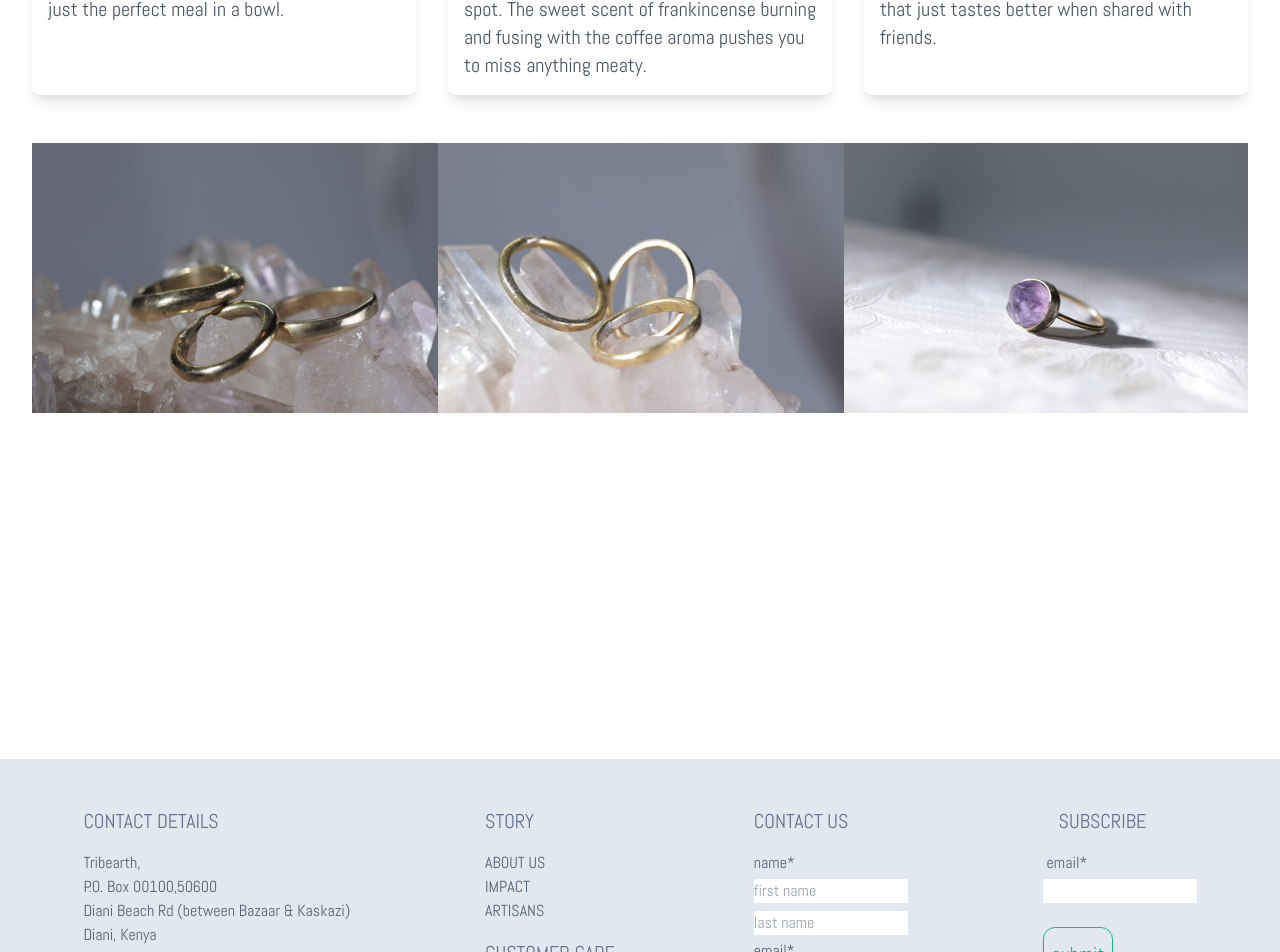
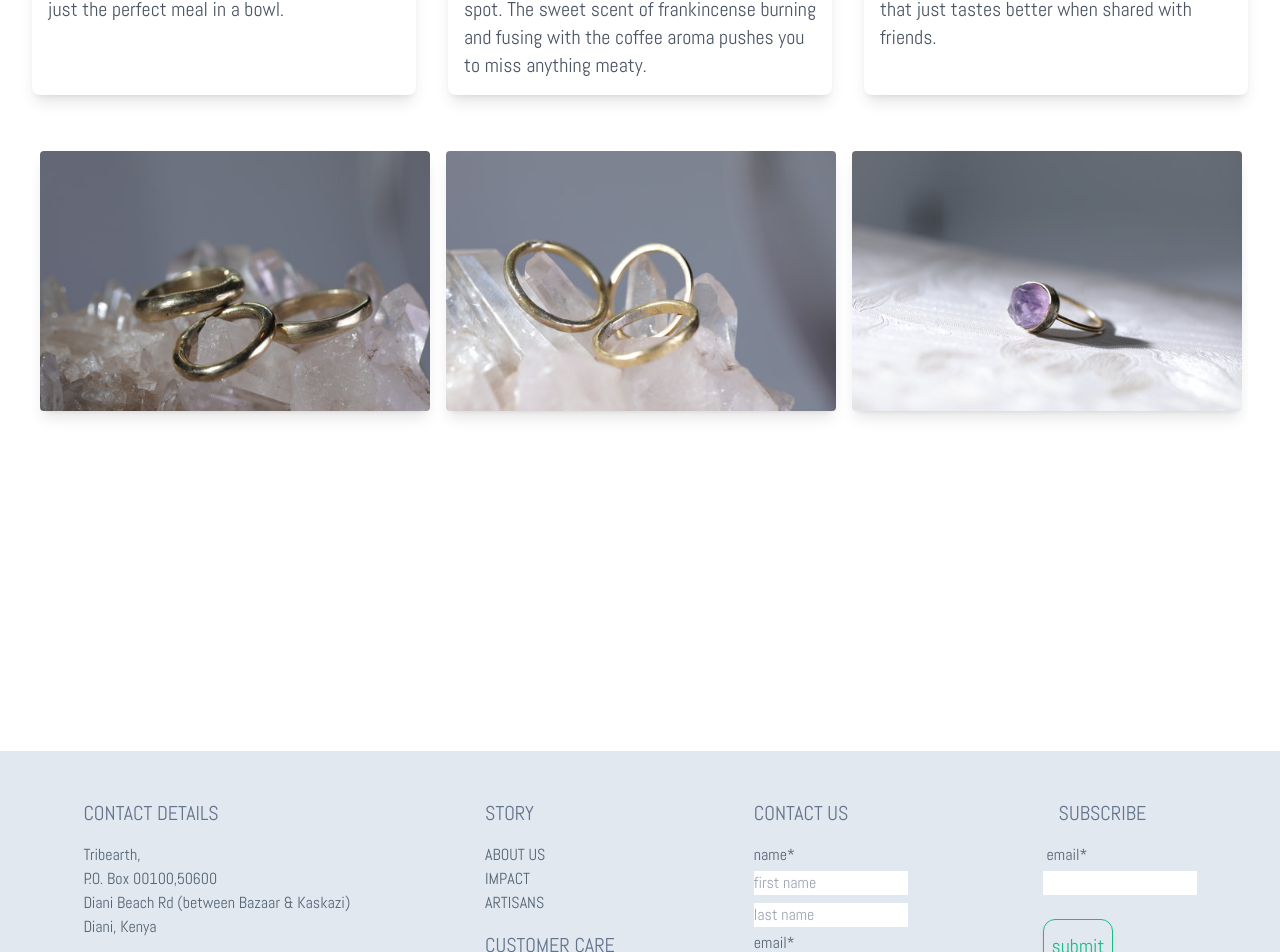
Before and after one commit to MatthewsRicky/tribearth, a React (Vite) app in the folder tribearth/: page /Vegancafe in a window 1280 px wide. Shown: the part 693-1645 px from the top of the page. Built offline with nearby package versions, Linux system fonts and the light colour scheme; a web font is replaced by a local one.

Commit message:
Update Carousel.jsx

```diff
--- a/tribearth/src/Components/Carousel.jsx
+++ b/tribearth/src/Components/Carousel.jsx
@@ -40,10 +40,15 @@ function Carousel() {
   };
 
   return (
-    <Slider {...settings}>
+    <Slider
+      {...settings}>
       {images.map((image, index) => (
-        <div key={index}>
-          <img src={image} alt={`Image ${index + 1}`} />
+        <div
+          className='p-2'
+          key={index}>
+          <img
+            className='rounded shadow-lg hover:scale-105'
+            src={image} alt={`Image ${index + 1}`} />
         </div>
       ))}
     </Slider>
```
